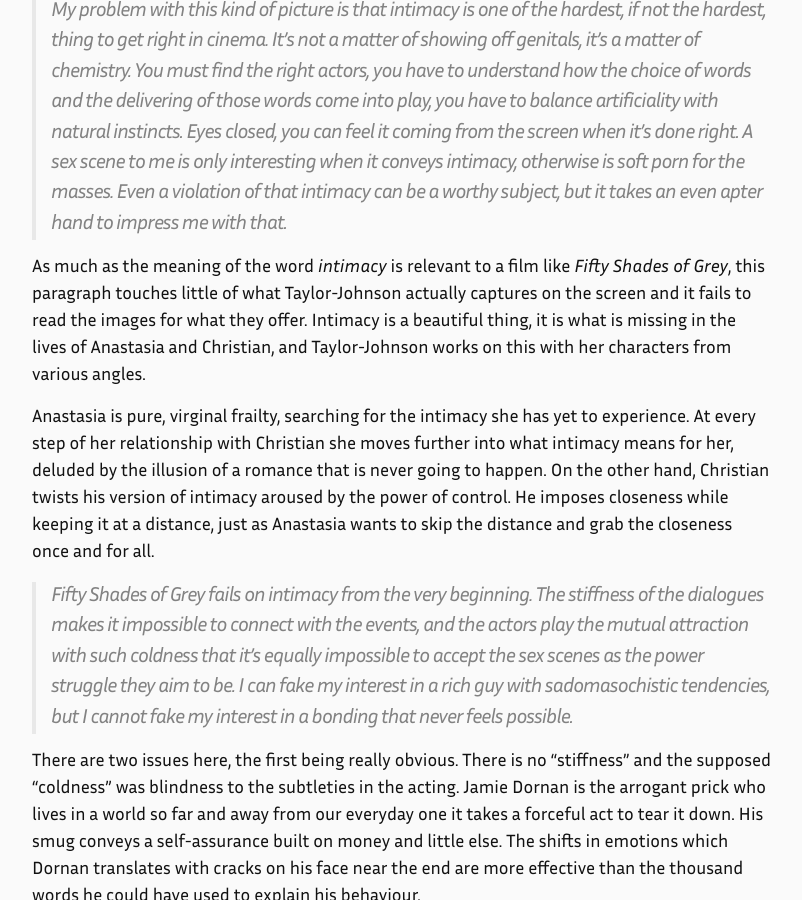
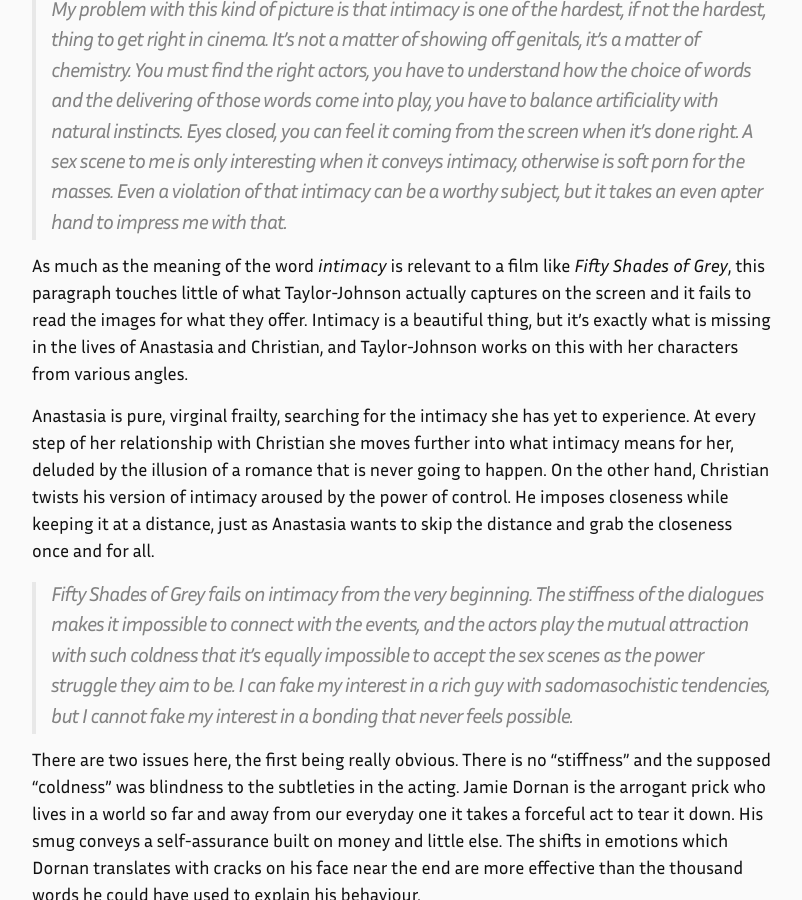
Before and after one commit to manuel-uberti/filmsinwords, a Jekyll site: the page built from _posts/2020-08-09-fifty-shades-of-criticism.md, in a window 1280 px wide and 900 px high, scrolled down 1172 px. Shown: the whole window, without its empty margins (238-1040 px from the left). Built offline with Jekyll 4.4.1, drawn with Linux system fonts in a browser that asks for light colours.

Commit message:
Minor rephrasing

```diff
--- a/_posts/2020-08-09-fifty-shades-of-criticism.md
+++ b/_posts/2020-08-09-fifty-shades-of-criticism.md
@@ -50,9 +50,9 @@
 As much as the meaning of the word *intimacy* is relevant to a film like *Fifty
 Shades of Grey*, this paragraph touches little of what Taylor-Johnson actually
 captures on the screen and it fails to read the images for what they offer.
-Intimacy is a beautiful thing, it is what is missing in the lives of Anastasia
-and Christian, and Taylor-Johnson works on this with her characters from various
-angles.
+Intimacy is a beautiful thing, but it’s exactly what is missing in the lives of
+Anastasia and Christian, and Taylor-Johnson works on this with her characters
+from various angles.
 
 Anastasia is pure, virginal frailty, searching for the intimacy she has yet to
 experience. At every step of her relationship with Christian she moves further
```
